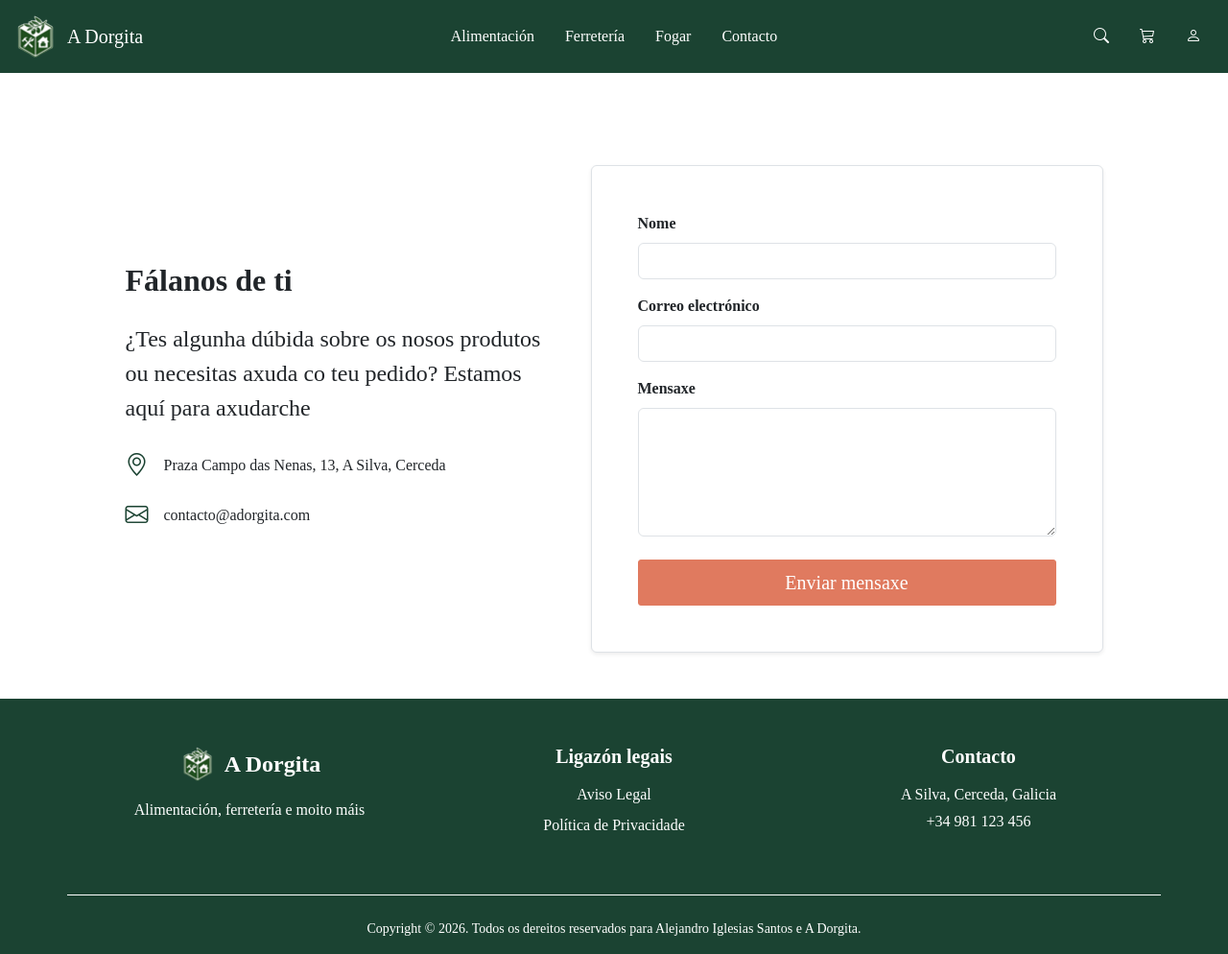
After one commit to Igli-10/a-dorgita, a PHP site: page /views/contacto.php in a window 1280 px wide. The commit adds this page. Shown: the whole page at 96% size. Run offline with PHP 8.4, Linux system fonts and the light colour scheme.

Commit message:
Engado a vista contacto.php e retoco o botón do carro baleiro

```diff
--- a/includes/header.php
+++ b/includes/header.php
@@ -28,7 +28,7 @@
                 <li class="nav-item"><a class="nav-link" href="#">Alimentación</a></li>
                 <li class="nav-item"><a class="nav-link" href="#">Ferretería</a></li>
                 <li class="nav-item"><a class="nav-link" href="#">Fogar</a></li>
-                <li class="nav-item"><a class="nav-link" href="#">Contacto</a></li>
+                <li class="nav-item"><a class="nav-link" href="/a-dorgita/views/contacto.php">Contacto</a></li>
             </ul>
         </div>
 
--- a/views/carro_baleiro.php
+++ b/views/carro_baleiro.php
@@ -8,9 +8,10 @@
 
                 <p class="fs-5 mb-4">Aínda non engadiches ningun produto</p>
 
-                <a href="/a-dorgita/index.php" class="fondo-verde px-4 py-2 rounded d-inline-block">DESCUBRIR PRODUTOS</a>
+                <a href="/a-dorgita/index.php" class="fondo-laranxa px-4 py-2 rounded d-inline-block text-decoration-none">DESCUBRIR PRODUTOS</a>
             </div>
         </div>
     </div>
 </div>
-    <?php include "../includes/footer.php"; ?>
+
+<?php include "../includes/footer.php"; ?>
--- /dev/null
+++ b/views/contacto.php
@@ -0,0 +1,52 @@
+<?php include "../includes/header.php" ?>
+
+<div class="container py-5 mt-5">
+    <div class="row g-5 justify-content-center align-items-center">
+
+        <div class="col-lg-5">
+            <h2 class="fw-bold texto-principal mb-4">Fálanos de ti</h2>
+            <p class="mb-4 fs-4">¿Tes algunha dúbida sobre os nosos produtos ou necesitas axuda co teu pedido? Estamos aquí para axudarche</p>
+
+            <div class="d-flex align-items-center mb-3">
+                <i class="bi bi-geo-alt fs-4 texto-verde me-3"></i>
+                <span class="texto-principal">Praza Campo das Nenas, 13, A Silva, Cerceda</span>
+            </div>
+
+            <div class="d-flex align-items-center mb-4">
+                <i class="bi bi-envelope fs-4 texto-verde me-3"></i>
+                <span class="texto-principal">contacto@adorgita.com</span>
+            </div>
+        </div>
+
+        <div class="col-lg-6">
+            <div class="p-5 rounded shadow-sm border caixa-filtros">
+                <form>
+                    <div class="mb-3">
+                        <label for="nome" class="form-label fw-bold texto-principal">Nome</label>
+                        <input type="text" class="form-control" id="nome" required>
+                    </div>
+
+                    <div class="mb-3">
+                        <label for="email" class="form-label fw-bold texto-principal">Correo electrónico</label>
+                        <input type="email" class="form-control" id="email" required>
+                    </div>
+
+                    <div class="mb-4">
+                        <label for="mensaxe" class="form-label fw-bold texto-principal">Mensaxe</label>
+                        <textarea class="form-control" id="mensaxe" rows="5" required></textarea>
+                    </div>
+
+                    <button type="submit" class="btn btn-engadir-carro w-100 py-2 fs-5">Enviar mensaxe</button>
+
+                </form>
+
+            </div>
+        </div>
+
+
+
+    </div>
+</div>
+
+
+<?php include "../includes/footer.php" ?>
```
